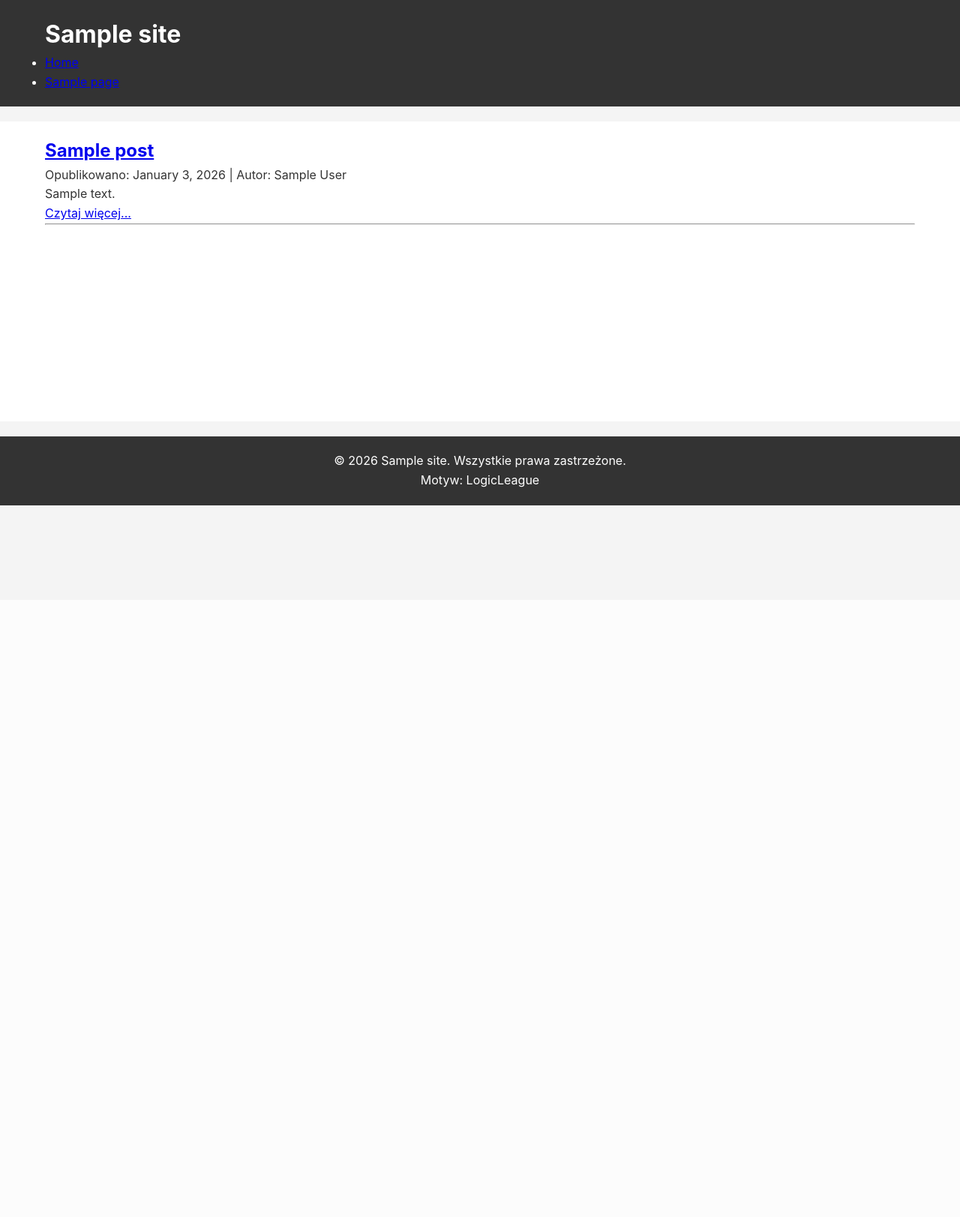
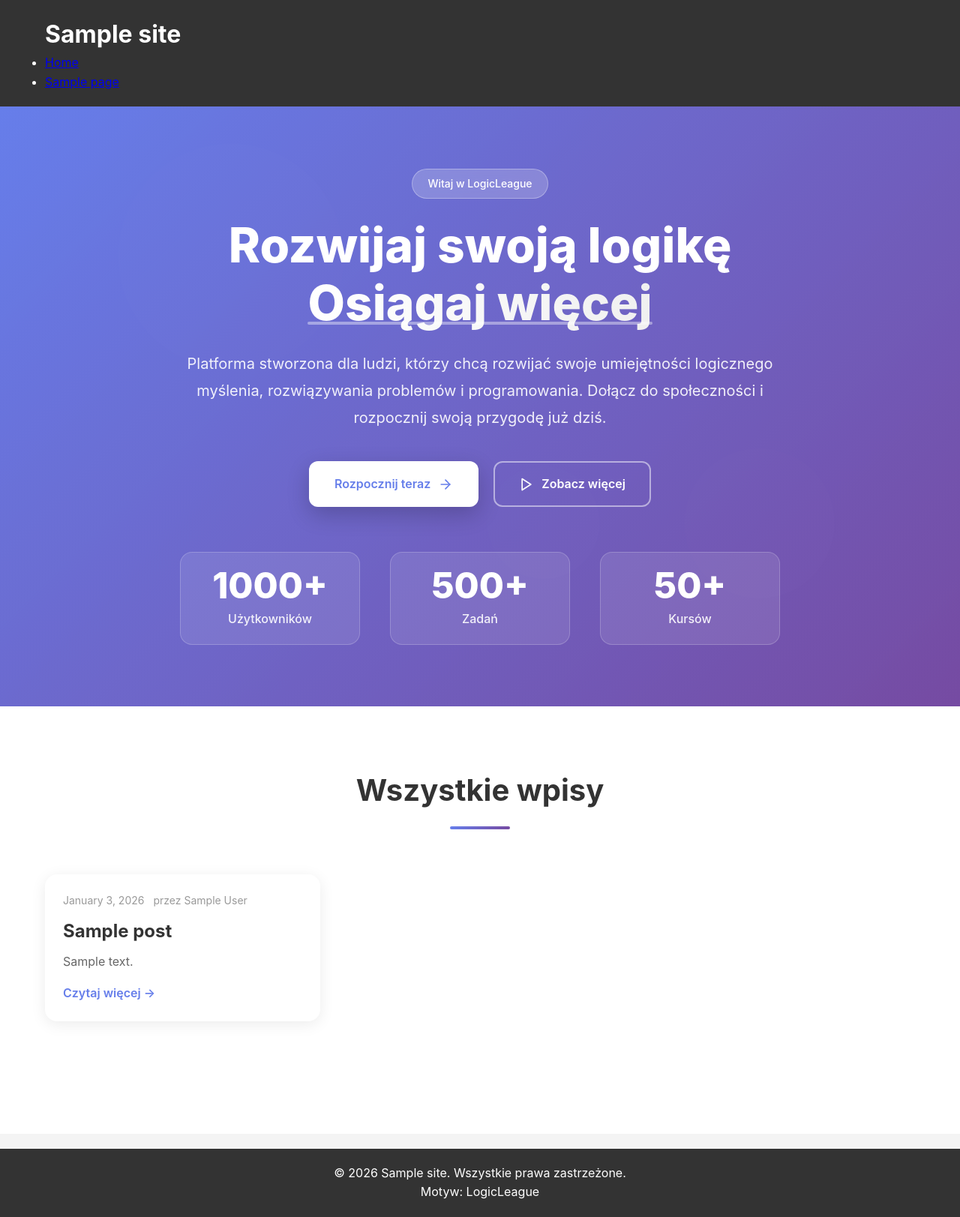
Before and after one commit to HarnasDGE/LogicLeague, a WordPress theme: template logicleague/index.php in a window 1280 px wide. Shown: the whole page at 75% size. Before the commit the page ends 674 px from the top, so only its background shows below. Run offline with PHP 8.4 and a stand-in for WordPress, Linux system fonts and the light colour scheme; the site name, menu and one post (Sample post) are stand-ins, and other content is empty.

Commit message:
Dodanie sekcji hero do index.php i stylów paginacji
- Dodano pełną sekcję hero również do index.php (nie tylko front-page.php)
- Zmieniono tytuł sekcji postów na "Wszystkie wpisy"
- Dodano ulepszoną paginację z polskimi etykietami
- Dodano nowoczesne style dla paginacji:
  * Przyciski z efektami hover
  * Gradient dla aktywnej strony
  * Animacje podnoszenia
  * Responsywny design

```diff
--- a/logicleague/index.php
+++ b/logicleague/index.php
@@ -8,35 +8,120 @@
 get_header();
 ?>
 
-<main>
+<!-- Sekcja Hero -->
+<section class="hero-section">
+    <div class="hero-overlay"></div>
+    <div class="hero-content">
         <div class="container">
+            <div class="hero-text">
+                <span class="hero-badge">Witaj w LogicLeague</span>
+                <h1 class="hero-title">
+                    Rozwijaj swoją logikę<br>
+                    <span class="hero-highlight">Osiągaj więcej</span>
+                </h1>
+                <p class="hero-description">
+                    Platforma stworzona dla ludzi, którzy chcą rozwijać swoje umiejętności logicznego myślenia,
+                    rozwiązywania problemów i programowania. Dołącz do społeczności i rozpocznij swoją przygodę już dziś.
+                </p>
+                <div class="hero-buttons">
+                    <a href="#" class="btn btn-primary">
+                        <span>Rozpocznij teraz</span>
+                        <svg xmlns="http://www.w3.org/2000/svg" width="20" height="20" viewBox="0 0 24 24" fill="none" stroke="currentColor" stroke-width="2" stroke-linecap="round" stroke-linejoin="round">
+                            <line x1="5" y1="12" x2="19" y2="12"></line>
+                            <polyline points="12 5 19 12 12 19"></polyline>
+                        </svg>
+                    </a>
+                    <a href="#" class="btn btn-secondary">
+                        <svg xmlns="http://www.w3.org/2000/svg" width="20" height="20" viewBox="0 0 24 24" fill="none" stroke="currentColor" stroke-width="2" stroke-linecap="round" stroke-linejoin="round">
+                            <polygon points="5 3 19 12 5 21 5 3"></polygon>
+                        </svg>
+                        <span>Zobacz więcej</span>
+                    </a>
+                </div>
+            </div>
+
+            <div class="hero-stats">
+                <div class="stat-item">
+                    <div class="stat-number">1000+</div>
+                    <div class="stat-label">Użytkowników</div>
+                </div>
+                <div class="stat-item">
+                    <div class="stat-number">500+</div>
+                    <div class="stat-label">Zadań</div>
+                </div>
+                <div class="stat-item">
+                    <div class="stat-number">50+</div>
+                    <div class="stat-label">Kursów</div>
+                </div>
+            </div>
+        </div>
+    </div>
+
+    <!-- Dekoracyjne elementy -->
+    <div class="hero-shapes">
+        <div class="shape shape-1"></div>
+        <div class="shape shape-2"></div>
+        <div class="shape shape-3"></div>
+    </div>
+</section>
+
+<!-- Sekcja z postami -->
+<section class="recent-posts">
+    <div class="container">
+        <h2 class="section-title">Wszystkie wpisy</h2>
+
+        <div class="posts-grid">
             <?php
             if ( have_posts() ) :
                 while ( have_posts() ) :
                     the_post();
                     ?>
-                <article id="post-<?php the_ID(); ?>" <?php post_class(); ?>>
-                    <h2><a href="<?php the_permalink(); ?>"><?php the_title(); ?></a></h2>
-                    <div class="entry-meta">
-                        <p>Opublikowano: <?php the_date(); ?> | Autor: <?php the_author(); ?></p>
+                    <article class="post-card">
+                        <?php if ( has_post_thumbnail() ) : ?>
+                            <div class="post-thumbnail">
+                                <?php the_post_thumbnail( 'medium' ); ?>
                             </div>
-                    <div class="entry-content">
+                        <?php endif; ?>
+
+                        <div class="post-content">
+                            <div class="post-meta">
+                                <span class="post-date"><?php echo get_the_date(); ?></span>
+                                <span class="post-author">przez <?php the_author(); ?></span>
+                            </div>
+
+                            <h3 class="post-title">
+                                <a href="<?php the_permalink(); ?>"><?php the_title(); ?></a>
+                            </h3>
+
+                            <div class="post-excerpt">
                                 <?php the_excerpt(); ?>
                             </div>
-                    <a href="<?php the_permalink(); ?>">Czytaj więcej...</a>
+
+                            <a href="<?php the_permalink(); ?>" class="read-more">
+                                Czytaj więcej →
+                            </a>
+                        </div>
                     </article>
-                <hr>
                     <?php
                 endwhile;
 
                 // Paginacja
-            the_posts_pagination();
+                ?>
+                <div class="pagination-wrapper">
+                    <?php the_posts_pagination( array(
+                        'mid_size'  => 2,
+                        'prev_text' => '← Poprzednie',
+                        'next_text' => 'Następne →',
+                    ) ); ?>
+                </div>
+                <?php
             else :
                 ?>
                 <p>Brak wpisów do wyświetlenia.</p>
             <?php endif; ?>
         </div>
-</main>
+    </div>
+</section>
 
 <?php
 get_footer();
--- a/logicleague/style.css
+++ b/logicleague/style.css
@@ -446,6 +446,66 @@ footer {
 }
 
 /* ========================================
+   PAGINACJA
+   ======================================== */
+
+.pagination-wrapper {
+    grid-column: 1 / -1;
+    margin-top: 40px;
+}
+
+.pagination {
+    display: flex;
+    justify-content: center;
+    gap: 10px;
+    list-style: none;
+    padding: 0;
+}
+
+.pagination .page-numbers {
+    display: inline-flex;
+    align-items: center;
+    justify-content: center;
+    min-width: 45px;
+    height: 45px;
+    padding: 0 15px;
+    background: #fff;
+    color: #667eea;
+    text-decoration: none;
+    border-radius: 8px;
+    font-weight: 600;
+    border: 2px solid #e0e0e0;
+    transition: all 0.3s ease;
+}
+
+.pagination .page-numbers:hover {
+    background: #667eea;
+    color: white;
+    border-color: #667eea;
+    transform: translateY(-2px);
+    box-shadow: 0 4px 12px rgba(102, 126, 234, 0.3);
+}
+
+.pagination .page-numbers.current {
+    background: linear-gradient(135deg, #667eea 0%, #764ba2 100%);
+    color: white;
+    border-color: transparent;
+    box-shadow: 0 4px 12px rgba(102, 126, 234, 0.3);
+}
+
+.pagination .page-numbers.dots {
+    border: none;
+    background: transparent;
+    color: #999;
+}
+
+.pagination .page-numbers.dots:hover {
+    background: transparent;
+    transform: none;
+    box-shadow: none;
+}
+
+/* ========================================
    RESPONSYWNOŚĆ
    ======================================== */
 
```
Lines whose indentation alone changed are shown as unchanged.
